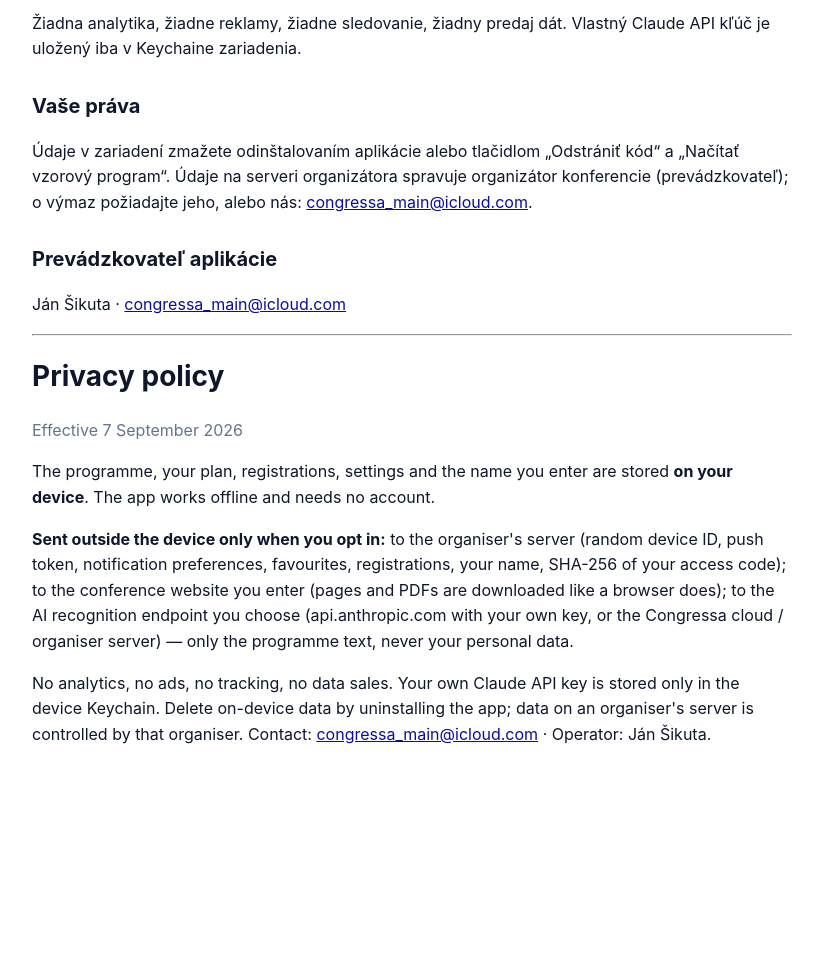
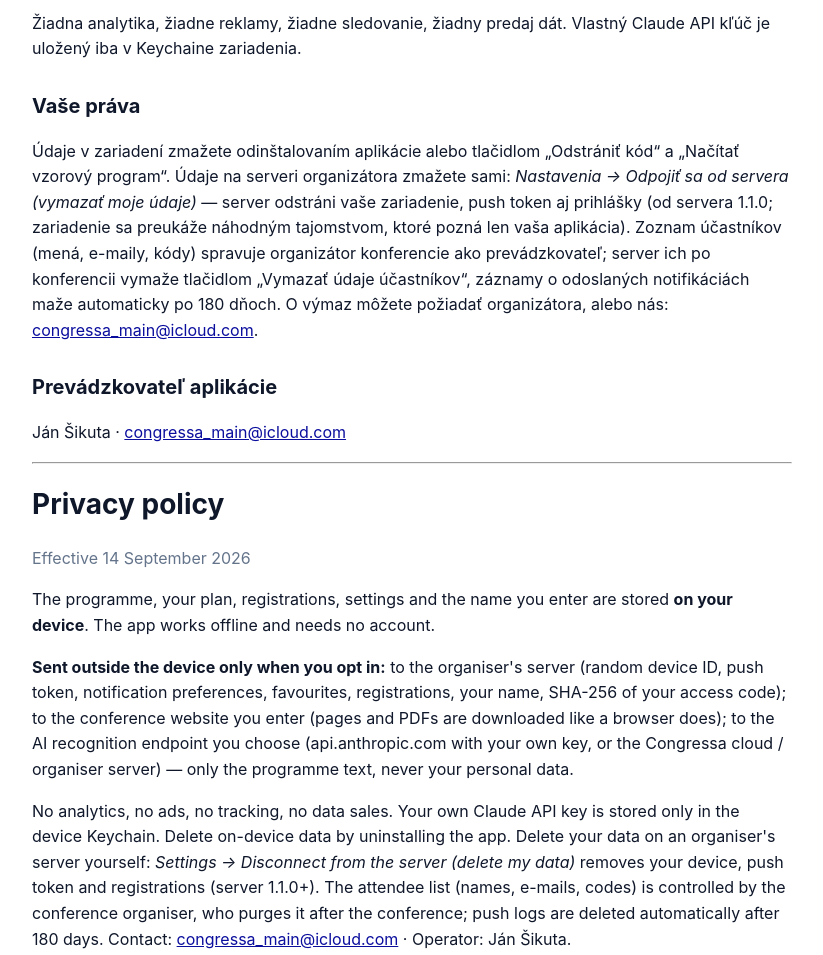
Before and after one commit to dzanino/Congressa, a plain HTML site: page privacy.html in a window 1280 px wide. Shown: the part 680-1635 px from the top of the page, without its empty margins (228-1051 px from the left). Before the commit the page ends 1473 px from the top, so only its background shows below. Drawn offline with Linux system fonts and the light colour scheme.

Commit message:
Zásady ochrany osobných údajov: odpojenie od servera, purge, retencia

```diff
--- a/privacy.html
+++ b/privacy.html
@@ -3,7 +3,7 @@
 <style>body{font-family:-apple-system,BlinkMacSystemFont,"Segoe UI",Roboto,Helvetica,Arial,sans-serif;max-width:760px;margin:0 auto;padding:30px 20px;line-height:1.6;color:#0f172a}h1{font-size:28px}h2{font-size:20px;margin-top:28px}a{color:#0B0E9D}.muted{color:#64748b}</style></head><body>
 <p><a href="index.html">← Congressa</a></p>
 <h1>Ochrana súkromia</h1>
-<p class="muted">Platí od 7. 9. 2026 · English version below</p>
+<p class="muted">Platí od 14. 9. 2026 · English version below</p>
 <h2>Čo aplikácia ukladá</h2>
 <p>Program konferencie, váš plán, prihlášky, nastavenia a meno, ktoré si zadáte, sú uložené <b>v zariadení</b>. Aplikácia funguje offline a nevyžaduje účet.</p>
 <h2>Čo sa posiela mimo zariadenia</h2>
@@ -15,13 +15,13 @@
 <h2>Čo nerobíme</h2>
 <p>Žiadna analytika, žiadne reklamy, žiadne sledovanie, žiadny predaj dát. Vlastný Claude API kľúč je uložený iba v Keychaine zariadenia.</p>
 <h2>Vaše práva</h2>
-<p>Údaje v zariadení zmažete odinštalovaním aplikácie alebo tlačidlom „Odstrániť kód“ a „Načítať vzorový program“. Údaje na serveri organizátora spravuje organizátor konferencie (prevádzkovateľ); o výmaz požiadajte jeho, alebo nás: <a href="mailto:congressa_main@icloud.com">congressa_main@icloud.com</a>.</p>
+<p>Údaje v zariadení zmažete odinštalovaním aplikácie alebo tlačidlom „Odstrániť kód“ a „Načítať vzorový program“. Údaje na serveri organizátora zmažete sami: <i>Nastavenia → Odpojiť sa od servera (vymazať moje údaje)</i> — server odstráni vaše zariadenie, push token aj prihlášky (od servera 1.1.0; zariadenie sa preukáže náhodným tajomstvom, ktoré pozná len vaša aplikácia). Zoznam účastníkov (mená, e-maily, kódy) spravuje organizátor konferencie ako prevádzkovateľ; server ich po konferencii vymaže tlačidlom „Vymazať údaje účastníkov“, záznamy o odoslaných notifikáciách maže automaticky po 180 dňoch. O výmaz môžete požiadať organizátora, alebo nás: <a href="mailto:congressa_main@icloud.com">congressa_main@icloud.com</a>.</p>
 <h2>Prevádzkovateľ aplikácie</h2>
 <p>Ján Šikuta · <a href="mailto:congressa_main@icloud.com">congressa_main@icloud.com</a></p>
 <hr>
 <h1>Privacy policy</h1>
-<p class="muted">Effective 7 September 2026</p>
+<p class="muted">Effective 14 September 2026</p>
 <p>The programme, your plan, registrations, settings and the name you enter are stored <b>on your device</b>. The app works offline and needs no account.</p>
 <p><b>Sent outside the device only when you opt in:</b> to the organiser's server (random device ID, push token, notification preferences, favourites, registrations, your name, SHA-256 of your access code); to the conference website you enter (pages and PDFs are downloaded like a browser does); to the AI recognition endpoint you choose (api.anthropic.com with your own key, or the Congressa cloud / organiser server) — only the programme text, never your personal data.</p>
-<p>No analytics, no ads, no tracking, no data sales. Your own Claude API key is stored only in the device Keychain. Delete on-device data by uninstalling the app; data on an organiser's server is controlled by that organiser. Contact: <a href="mailto:congressa_main@icloud.com">congressa_main@icloud.com</a> · Operator: Ján Šikuta.</p>
+<p>No analytics, no ads, no tracking, no data sales. Your own Claude API key is stored only in the device Keychain. Delete on-device data by uninstalling the app. Delete your data on an organiser's server yourself: <i>Settings → Disconnect from the server (delete my data)</i> removes your device, push token and registrations (server 1.1.0+). The attendee list (names, e-mails, codes) is controlled by the conference organiser, who purges it after the conference; push logs are deleted automatically after 180 days. Contact: <a href="mailto:congressa_main@icloud.com">congressa_main@icloud.com</a> · Operator: Ján Šikuta.</p>
 </body></html>
```
